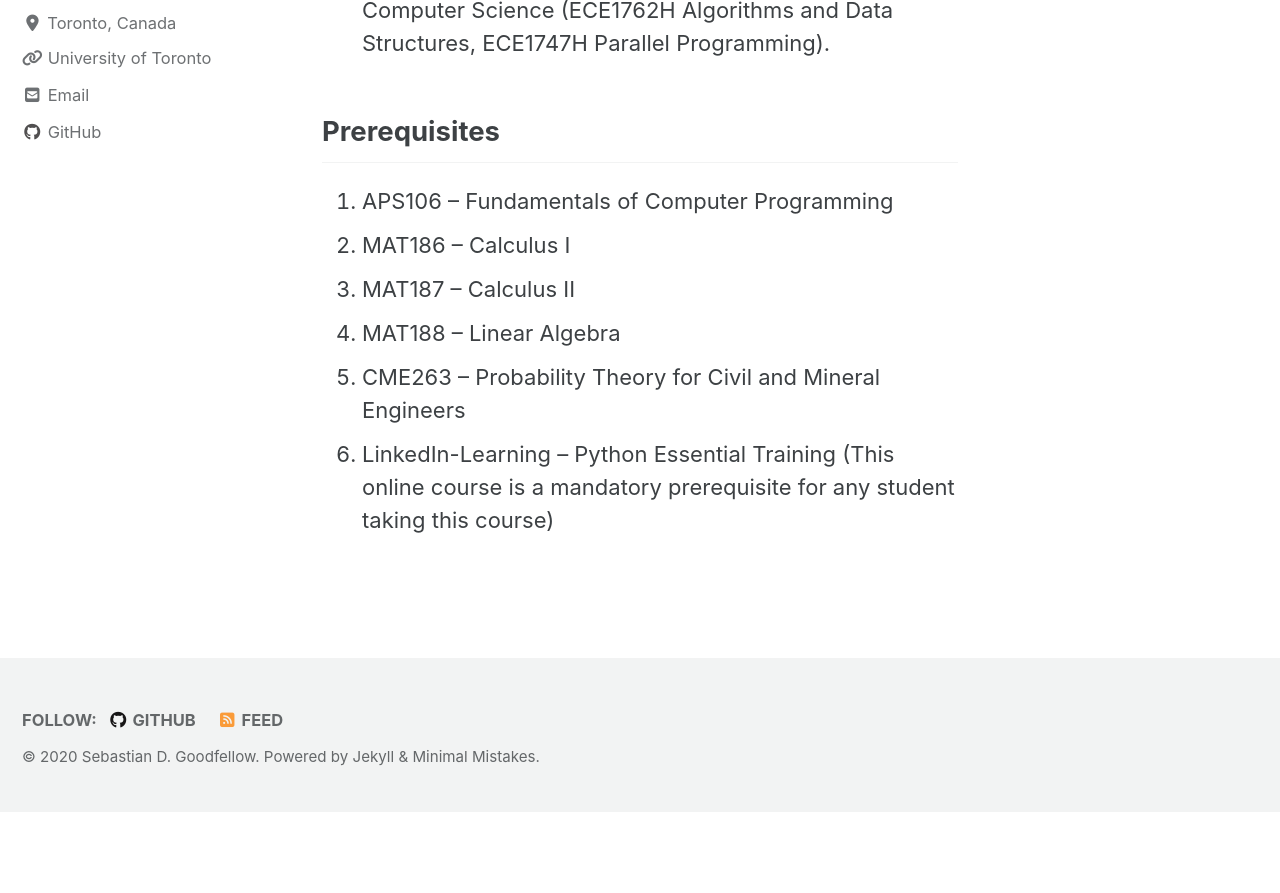
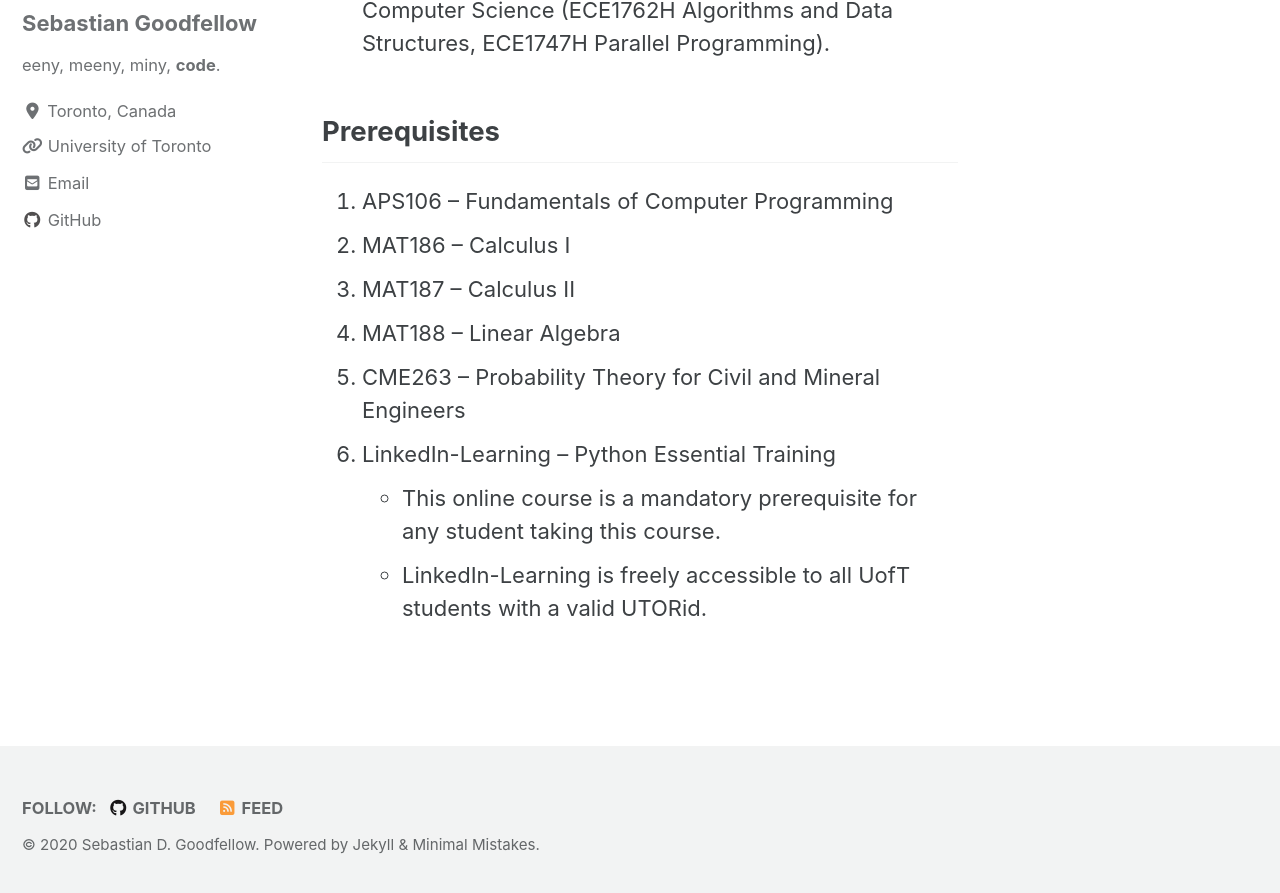
Before and after one commit to CME538-test/cme538.github.io, a Jekyll site: the page built from _pages/home.md, in a window 1280 px wide and 900 px high, scrolled down 2595 px. Shown: the top 893 px of the window. Built offline with Jekyll 4.4.1, drawn with Linux system fonts in a browser that asks for light colours; cached includes are drawn as plain includes; nearby versions of some CDN libraries; before the commit the page ends 3407 px from its top, so only the background shows below that.

Commit message:
- initial commit

```diff
--- a/_pages/home.md
+++ b/_pages/home.md
@@ -53,5 +53,6 @@ Machine Learning).), and Computer Science (ECE1762H Algorithms and Data Structur
 3.	MAT187 – Calculus II
 4.	MAT188 – Linear Algebra
 5.	CME263 – Probability Theory for Civil and Mineral Engineers
-6.	LinkedIn-Learning – Python Essential Training (This online course is a mandatory prerequisite for any
-student taking this course)
+6.	LinkedIn-Learning – Python Essential Training<br>
+    - This online course is a mandatory prerequisite for any student taking this course.<br>
+    - LinkedIn-Learning is freely accessible to all UofT students with a valid UTORid.
```
